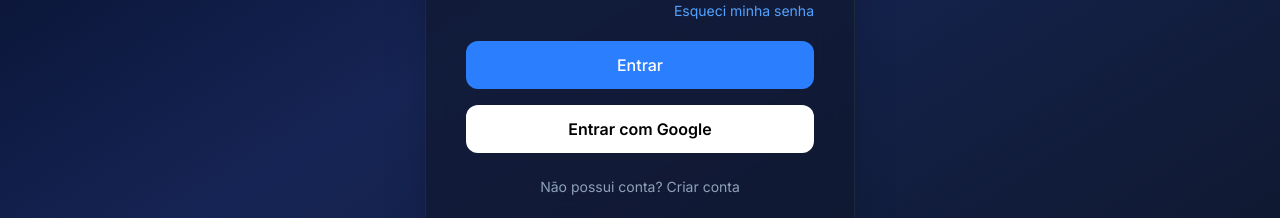
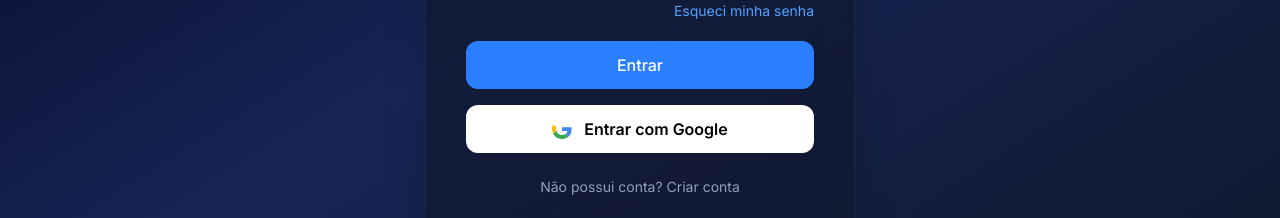
Before and after one commit to jaqcpacheco/scrum-academico-web, a React (Vite) app in the folder frontend/: page / in a window 1280 px wide. Shown: the part 457-675 px from the top of the page. Built offline with nearby package versions, Linux system fonts and the light colour scheme; no server answers.

Commit message:
fix: botão google

```diff
--- a/frontend/src/pages/LoginPage.jsx
+++ b/frontend/src/pages/LoginPage.jsx
@@ -189,8 +189,15 @@ export default function LoginPage() {
         <button
           onClick={handleGoogleLogin}
           disabled={loading}
-          className="w-full bg-white hover:bg-slate-200 disabled:opacity-50 px-4 py-3 rounded-xl text-black font-semibold"
+          className="w-full bg-white hover:bg-slate-200 disabled:opacity-50 px-4 py-3 rounded-xl text-black font-semibold flex items-center justify-center gap-3"
         >
+          <svg width="20" height="20" viewBox="0 0 48 48">
+            <path fill="#EA4335" d="M24 9.5c3.54 0 6.71 1.F22 9.21 3.6l6.85-6.85C35.9 2.38 30.47 0 24 0 14.62 0 6.51 5.38 2.56 13.22l7.98 6.19C12.43 13.72 17.74 9.5 24 9.5z"/>
+            <path fill="#4285F4" d="M46.98 24.55c0-1.57-.15-3.09-.38-4.55H24v9.02h12.94c-.58 2.96-2.26 5.48-4.78 7.18l7.73 6c4.51-4.18 7.09-10.36 7.09-17.65z"/>
+            <path fill="#FBBC05" d="M10.53 28.59c-.48-1.45-.76-2.99-.76-4.59s.27-3.14.76-4.59l-7.98-6.19C.92 16.46 0 20.12 0 24c0 3.88.92 7.54 2.56 10.78l7.97-6.19z"/>
+            <path fill="#34A853" d="M24 48c6.48 0 11.93-2.13 15.89-5.81l-7.73-6c-2.18 1.48-4.96 2.31-8.16 2.31-6.26 0-11.57-4.22-13.47-9.91l-7.98 6.19C6.51 42.62 14.62 48 24 48z"/>
+            <path fill="none" d="M0 0h48v48H0z"/>
+          </svg>
           {loading ? "Carregando..." : "Entrar com Google"}
         </button>
 
```
